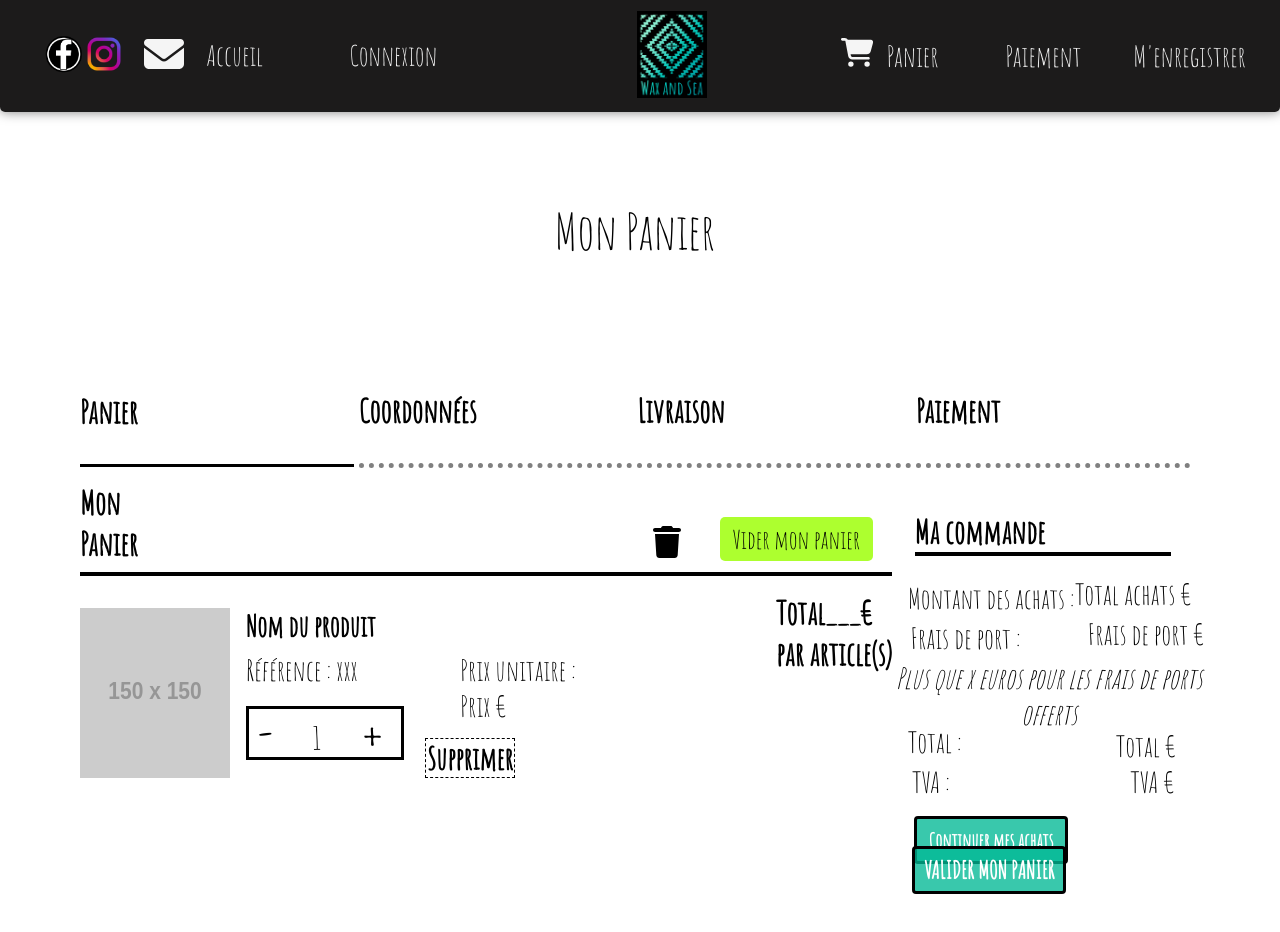
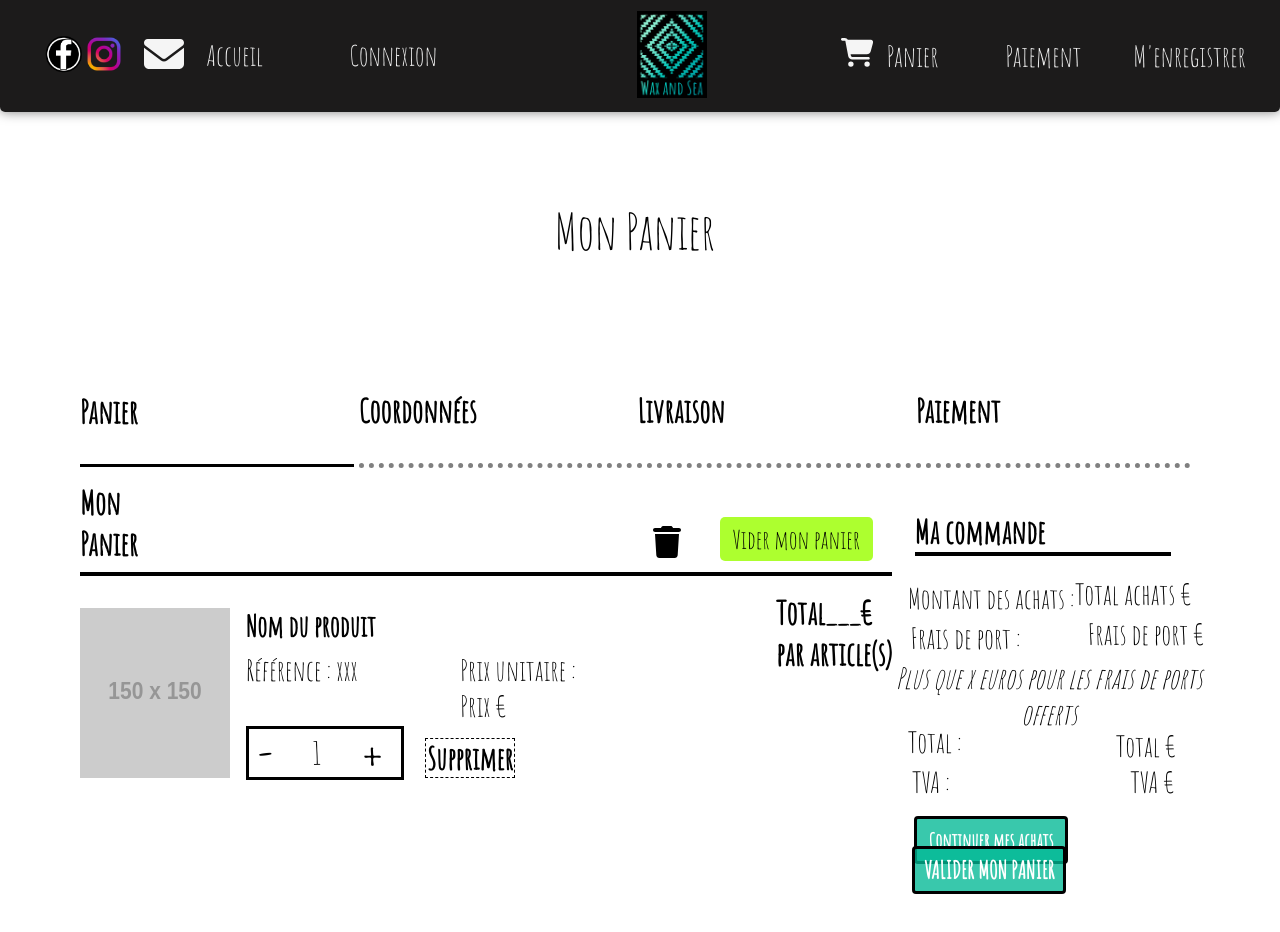
Before and after one commit to tristanlaulanie/waxandsea-front-dashboard, a React (Create React App) app: page /panier/produit in a window 1280 px wide. Shown: the top 932 px of the page. Built offline with nearby package versions, Linux system fonts and the light colour scheme.

Commit message:
PanierProduit:1530px:OK

```diff
--- a/src/components/Panier/PanierProduit/PanierProduit.css
+++ b/src/components/Panier/PanierProduit/PanierProduit.css
@@ -219,7 +219,6 @@ h1 {
 
 #valid_button button {
     position: relative;
-    top: -3vh;
     border: 3px solid black;
     border-radius: 4px;
     width: 12vw;
--- a/src/components/Panier/PanierProduit/PanierProduitResponsive.css
+++ b/src/components/Panier/PanierProduit/PanierProduitResponsive.css
@@ -1,4 +1,3 @@
-
 
 @media screen and (width <= 2400px) {
   #valid_button button {
@@ -37,9 +36,14 @@
 }
 
 @media screen and (width <= 1530px) {
+  #produit_quantity {
+    position: relative;
+    top: -30px;
+  }
+
   .quantity_number {
     position: relative;
-    top: 0px;
+    top: -5px;
   }
 
   .quantity_operator {
@@ -48,7 +52,8 @@
   }
 
   #valid_button button {
-    top: -20px;
+    top: 26px;
+    left: -1.1vw;
   }
 
   #panier-produit_commande_component {
```
